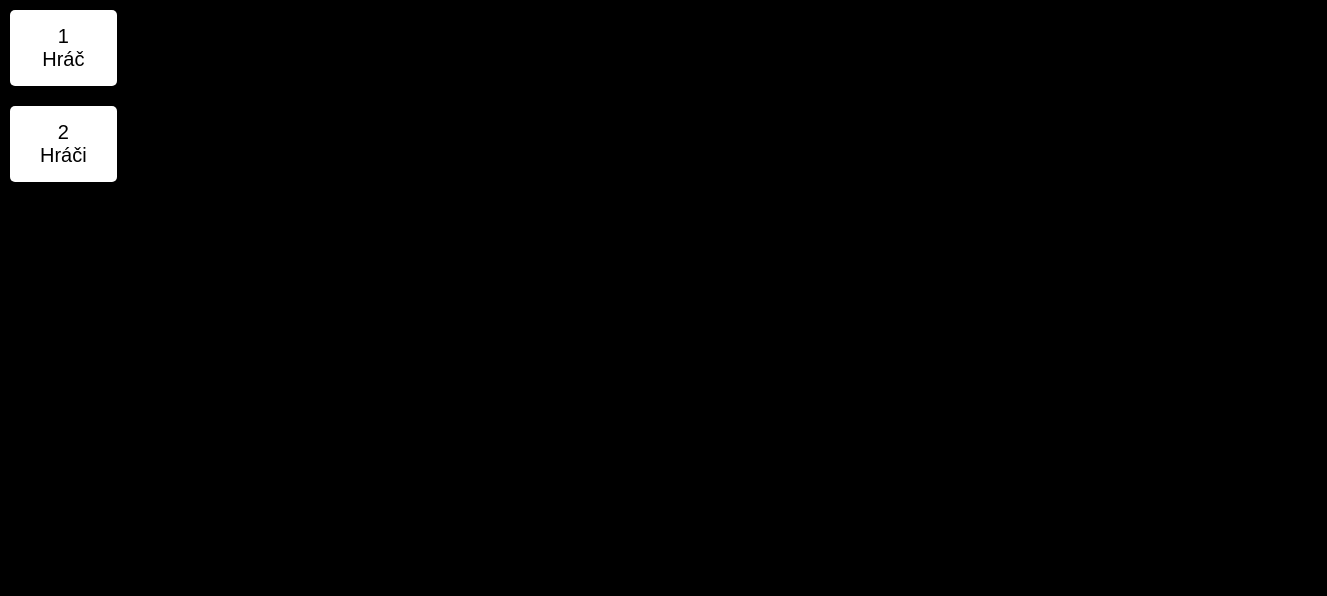
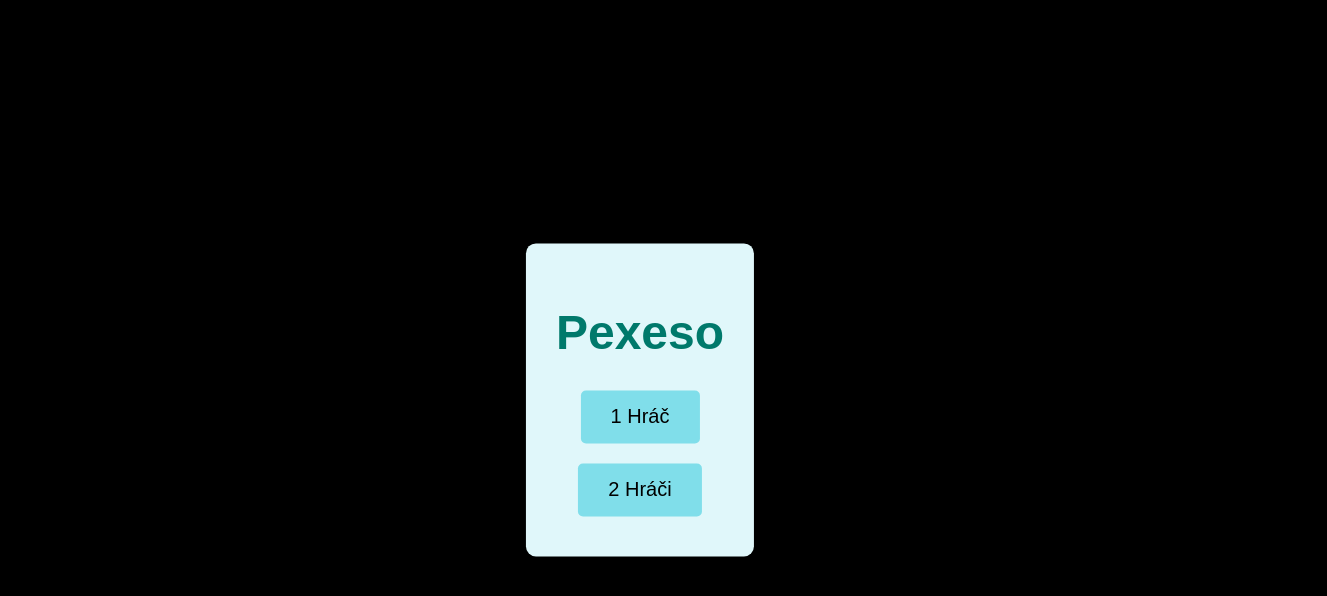
Before and after one commit to Akumala12/WWW-aplikace, a plain HTML site: page Index.html in a window 1280 px wide. Shown: the whole page, 1327 px wide, since content can reach past the window. Drawn offline with Linux system fonts and the light colour scheme.

Commit message:
Barevná úprava

```diff
--- a/Index.html
+++ b/Index.html
@@ -5,10 +5,11 @@
     <meta name="viewport" content="width=device-width, initial-scale=1.0">
     <title>Pexeso</title>
     <link rel="stylesheet" href="styly.css">
-    <script src="pexeso.js"></script>
+    <script src="pexeso.js" defer></script>
 </head>
 <body>
     <div id="menu" class="menu">
+        <h1 id="Nadpis">Pexeso</h1>
         <button id="onePlayerBtn">1 Hráč</button>
         <button id="twoPlayersBtn">2 Hráči</button>
     </div>
@@ -28,5 +29,6 @@
             </div>
 
         </div>
+    </div>
 </body>
 </html>
--- a/pexeso.js
+++ b/pexeso.js
@@ -72,9 +72,9 @@ document.addEventListener("DOMContentLoaded", () => {
 
         // Zobrazení skóre pro oba hráče pouze v režimu 2 hráčů
         if (isTwoPlayerMode) {
-            playerScores.style.display = "block";
+            playerScores.classList.add("visible");
         } else {
-            playerScores.style.display = "none";
+            playerScores.classList.remove("visible");
         }
     }
     function startGame() {
@@ -189,6 +189,8 @@ document.addEventListener("DOMContentLoaded", () => {
         if (isTwoPlayerMode) {
             playerScoresData[currentPlayer]++;
             document.getElementById(`player${currentPlayer}Score`).textContent = playerScoresData[currentPlayer];
+            score++;
+            scoreElement.textContent = score;
         } else {
             score++;
             scoreElement.textContent = score;
--- a/styly.css
+++ b/styly.css
@@ -6,22 +6,37 @@ body {
     display: flex;
     justify-content: left;
     align-items: center;
-    height: 100%;
+    height: 100vh;
 }
 
 .hidden {
-    display: none;
+    display: none !important;
 }
 
 .menu {
-    text-align: center;
+      position: absolute;
+    top: 50%;
+    left: 50%;
+    transform: translate(-50%, -50%);
+    display: flex;
+    flex-direction: column;
+    justify-content: center;
     align-items: center;
-    height: 100vh;
+    background-color: #e0f7fa;
+    border-radius: 10px;
+    padding: 30px;
+    box-shadow: 0 0 20px rgba(0, 0, 0, 0.5);
 
 }
 
+#Nadpis {
+    font-size: 3em;
+    color: #00796b;
+    margin-bottom: 20px;
+}
+
 .menu button {
-    background-color: white;
+    background-color: #80deea;
     color: black;
     border: none;
     padding: 15px 30px;
@@ -29,14 +44,15 @@ body {
     margin: 10px;
     cursor: pointer;
     border-radius: 5px;
+    transition: background-color 0.3s ease;
 
 }
 
 .menu button:hover {
-    background-color: #ddd;
+    background-color: #4dd0e1;
 }
 
-/* Flex container for game area */
+
 #game {
     display: flex;
     gap: 20px;
@@ -158,3 +174,6 @@ body {
     border-radius: 20px;
     text-align: left;
 }
+#playerScores.visible {
+    display: block !important;  /* Zobrazí se pouze v režimu 2 hráčů */
+}
```
